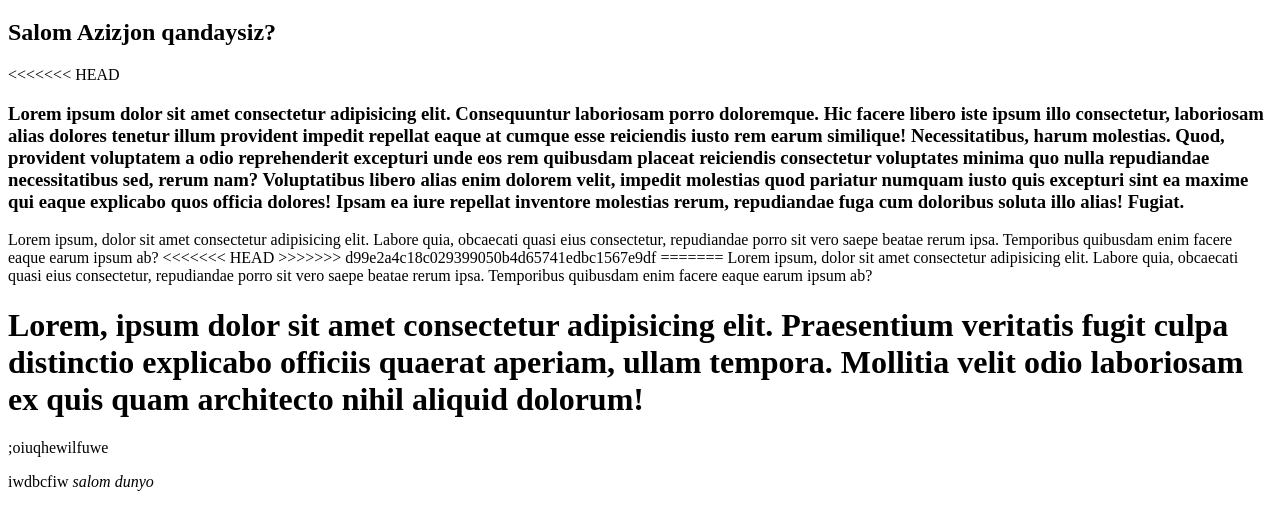
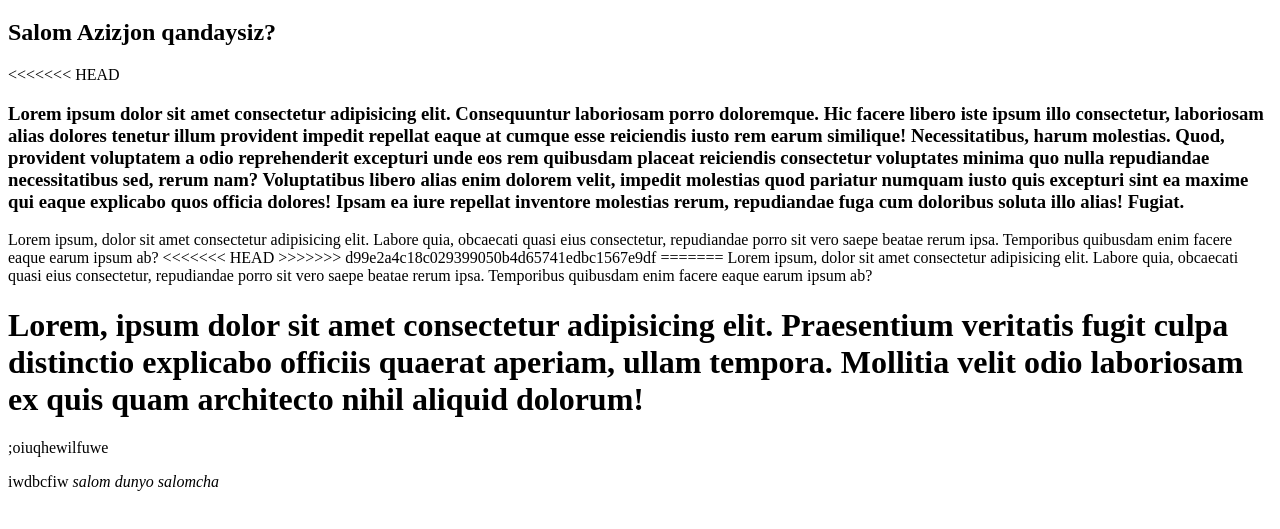
Before and after one commit to A-Fayzullayevich/Collaborative, a plain HTML site: page style.html in a window 1280 px wide. Shown: the part 61-590 px from the top of the page. Drawn offline with Linux system fonts and the light colour scheme.

Commit message:
salom salom

```diff
--- a/style.html
+++ b/style.html
@@ -45,6 +45,7 @@
     <p>
       iwdbcfiw
       <i>salom dunyo</i>
+      <i>salomcha</i>
     </p>
   </body>
 </html>
```
